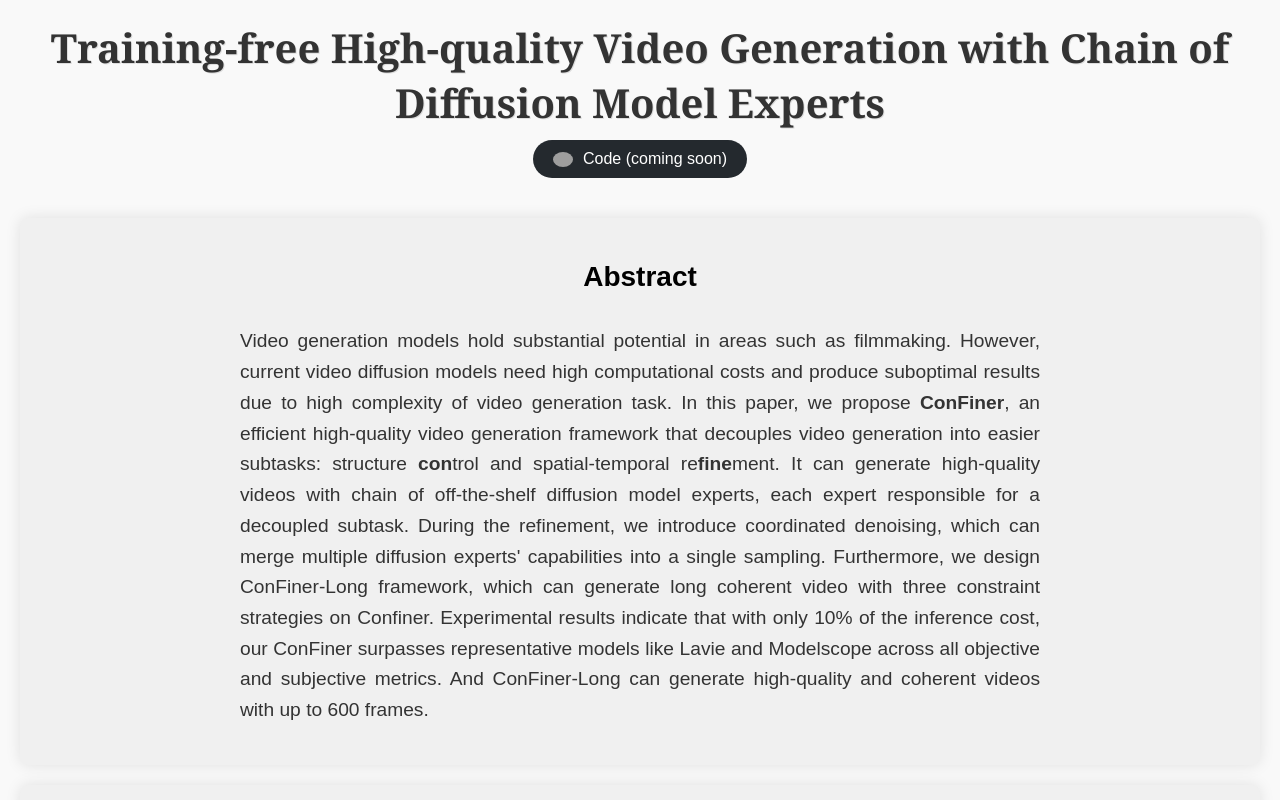
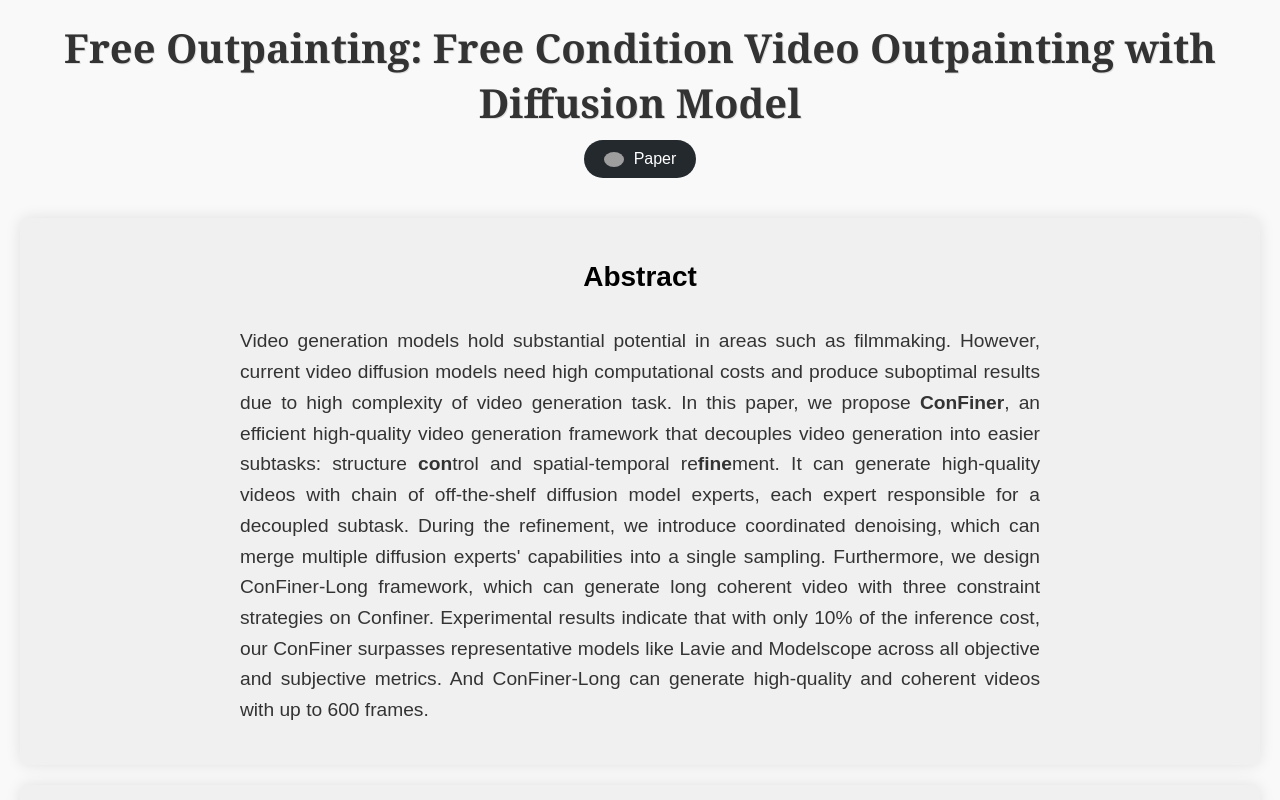
Before and after one commit to lilyn3125/FreeOutpainting, a plain HTML site: page index.html in a window 1280 px wide. Shown: the top 800 px of the page. Drawn offline with Linux system fonts and the light colour scheme; grey boxes are pictures that could not be loaded.

Commit message:
Update index.html

```diff
--- a/index.html
+++ b/index.html
@@ -4,7 +4,7 @@
 <head>
     <meta charset="UTF-8">
     <meta name="viewport" content="width=device-width, initial-scale=1.0">
-    <title>Training-free Long Video Generation with Chain of Diffusion Model Experts</title>
+    <title>Free Outpainting: Free Condition Video Outpainting with Diffusion Model</title>
     <style>
         body {
             font-family: 'Arial', sans-serif;
@@ -206,10 +206,10 @@
 
 <body>
     <header>
-        <h1 class="artistic-title">Training-free High-quality Video Generation with Chain of Diffusion Model Experts</h1>
+        <h1 class="artistic-title">Free Outpainting: Free Condition Video Outpainting with Diffusion Model</h1>
         <a href="#" class="github-button" onclick="window.location.reload();">
             <img src="https://github.githubassets.com/images/modules/logos_page/GitHub-Mark.png" alt="GitHub logo">
-            Code (coming soon)
+            Paper
         </a>
     </header>
 
```
